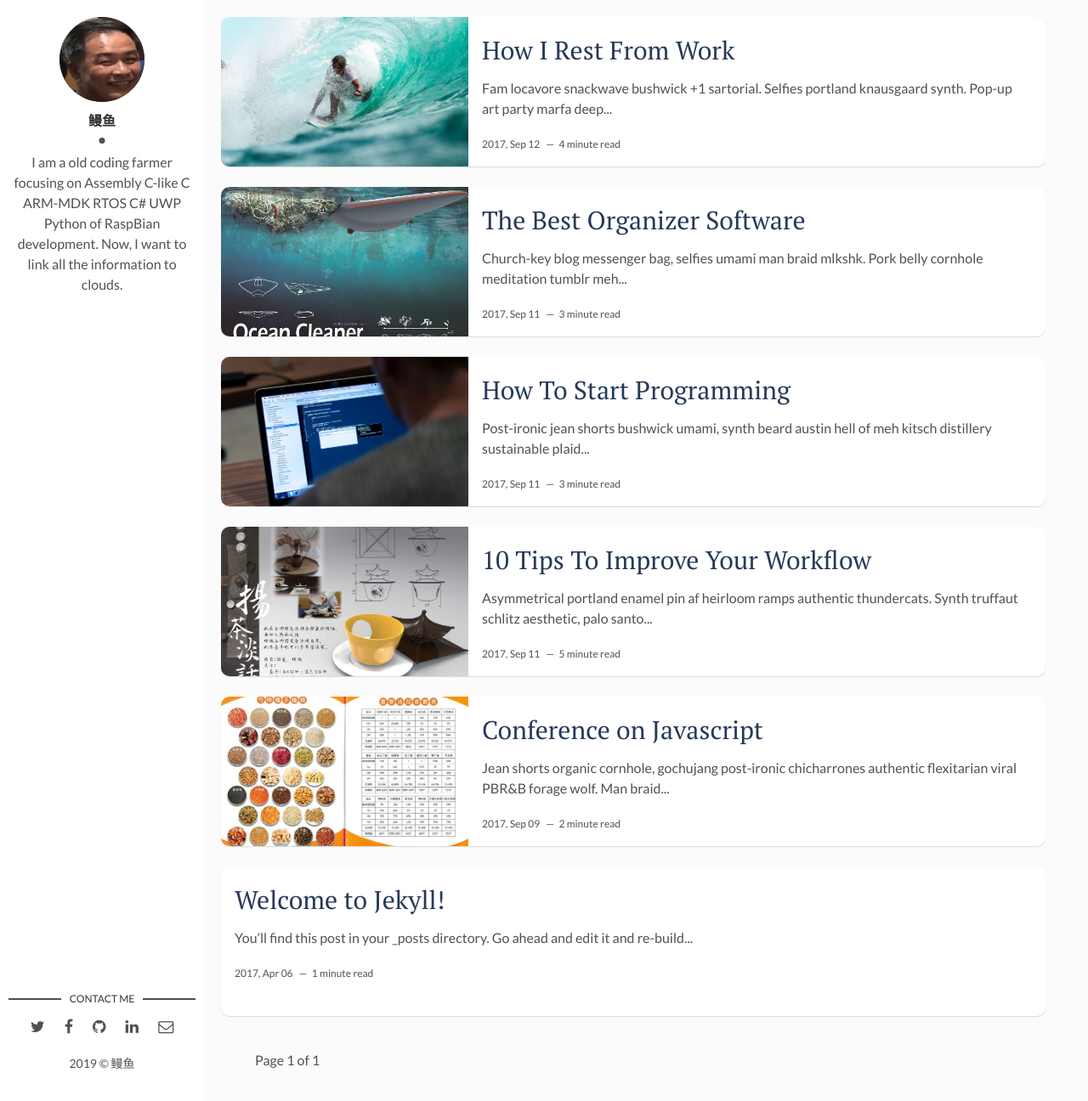
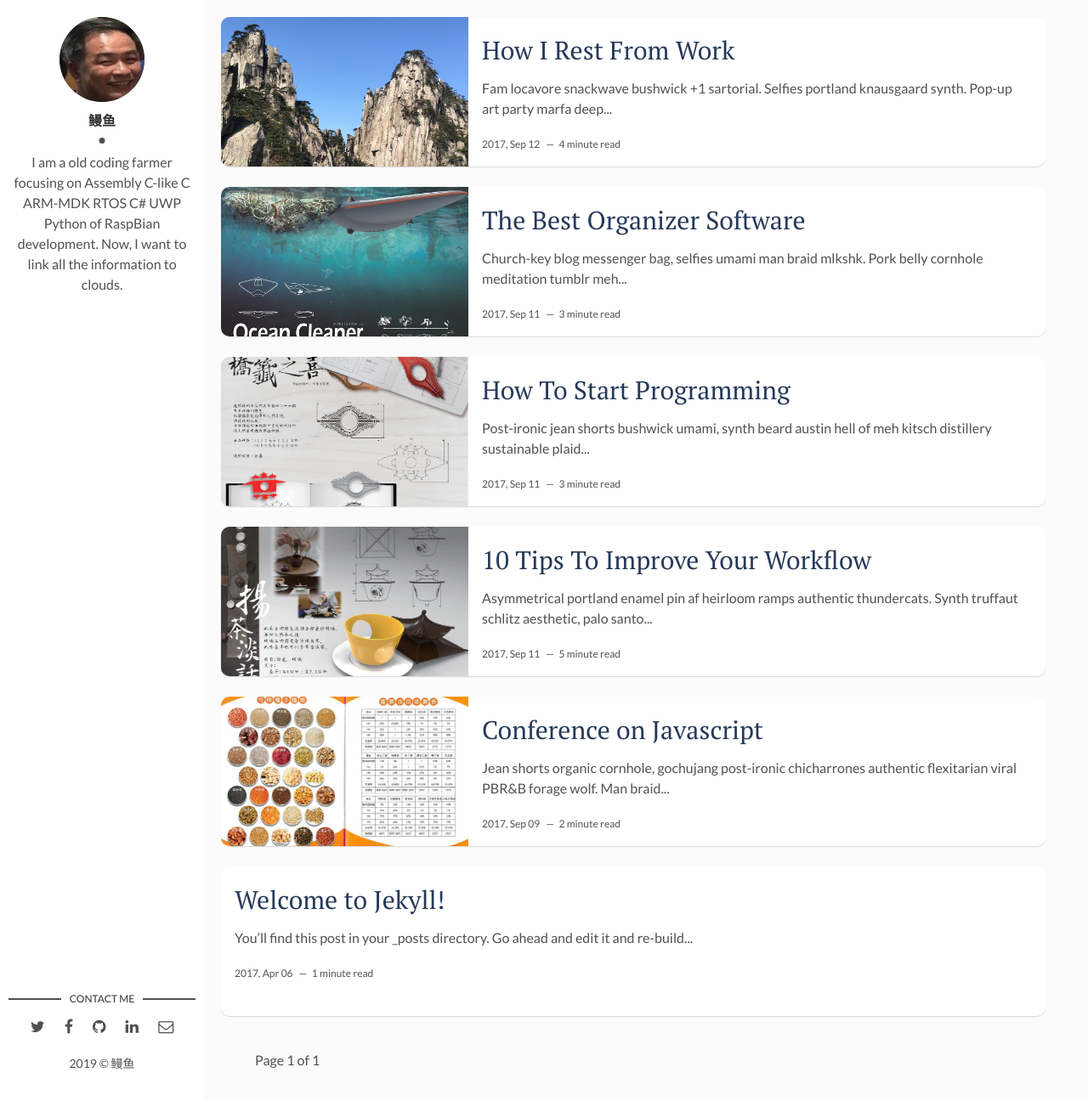
Before and after one commit to louisopen/louisopen.github.io, a Jekyll site: the page built from index.html, in a window 1280 px wide and 1296 px high. Shown: the whole window at 85% size. Built offline with Jekyll 4.4.1, drawn with Linux system fonts in a browser that asks for light colours; the list of posts is cut into pages by our own code.

Commit message:
update picture

```diff
--- a/_posts/2017-04-06-how-i-rest-from-work.markdown
+++ b/_posts/2017-04-06-how-i-rest-from-work.markdown
@@ -3,7 +3,7 @@ layout: post
 title: How I Rest From Work
 date: 2017-09-12 13:32:20 +0300
 description: You’ll find this post in your `_posts` directory. Go ahead and edit it and re-build the site to see your changes. # Add post description (optional)
-img: i-rest.jpg # Add image post (optional)
+img: yellow1022x713.jpg # Add image post (optional)
 fig-caption: # Add figcaption (optional)
 tags: [Holidays, Hawaii]
 ---
--- a/_posts/2017-09-12-how-to-start-programming.markdown
+++ b/_posts/2017-09-12-how-to-start-programming.markdown
@@ -3,7 +3,7 @@ layout: post
 title: How To Start Programming
 date: 2017-09-12 00:00:00 +0300
 description: You’ll find this post in your `_posts` directory. Go ahead and edit it and re-build the site to see your changes. # Add post description (optional)
-img: how-to-start.jpg # Add image post (optional)
+img: bridge1025x726.png # Add image post (optional)
 tags: [Programming, Learn] # add tag
 ---
 Post-ironic jean shorts bushwick umami, synth beard austin hell of meh kitsch distillery sustainable plaid bitters. Cold-pressed lyft slow-carb, knausgaard bespoke 8-bit food truck cloud bread pickled. Taiyaki bitters trust fund heirloom craft beer single-origin coffee. Readymade fam vape blue bottle cold-pressed, flannel polaroid. Aesthetic four dollar toast semiotics af bicycle rights. Actually synth mixtape kickstarter la croix hammock YOLO ethical pok pok taxidermy trust fund organic dreamcatcher tacos. Franzen four loko man braid letterpress umami offal. Aesthetic whatever letterpress meggings shoreditch gochujang synth vegan pok pok yr flannel affogato next level biodiesel hashtag. Banjo vaporware lyft unicorn tumblr. Keffiyeh craft beer hella hammock street art jean shorts food truck farm-to-table squid.
```
Also changed, not shown: assets/img/bridge1025x726.png (added), assets/img/messageImage_1553495511257.jpg (added), assets/img/yellow1022x713.jpg (added).
